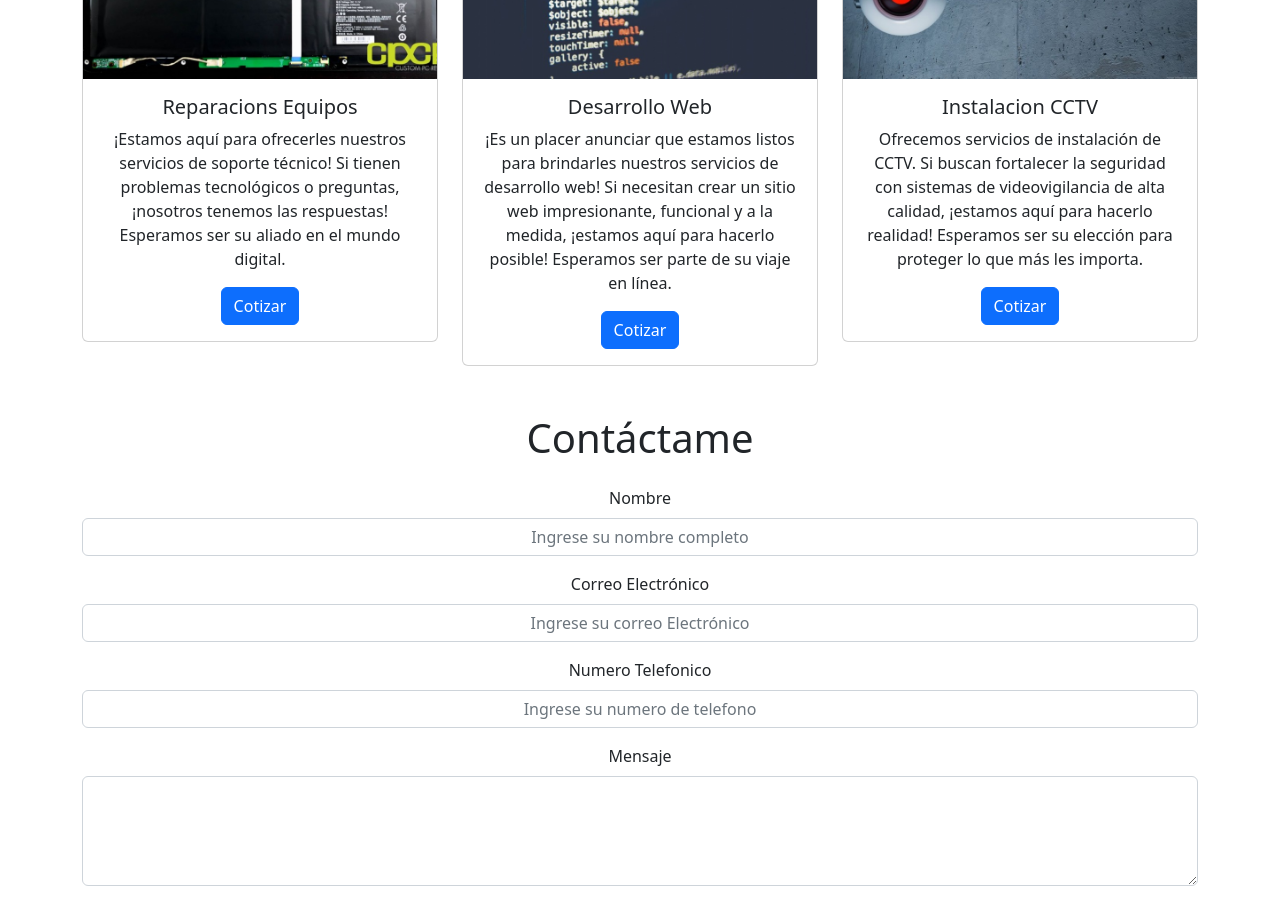
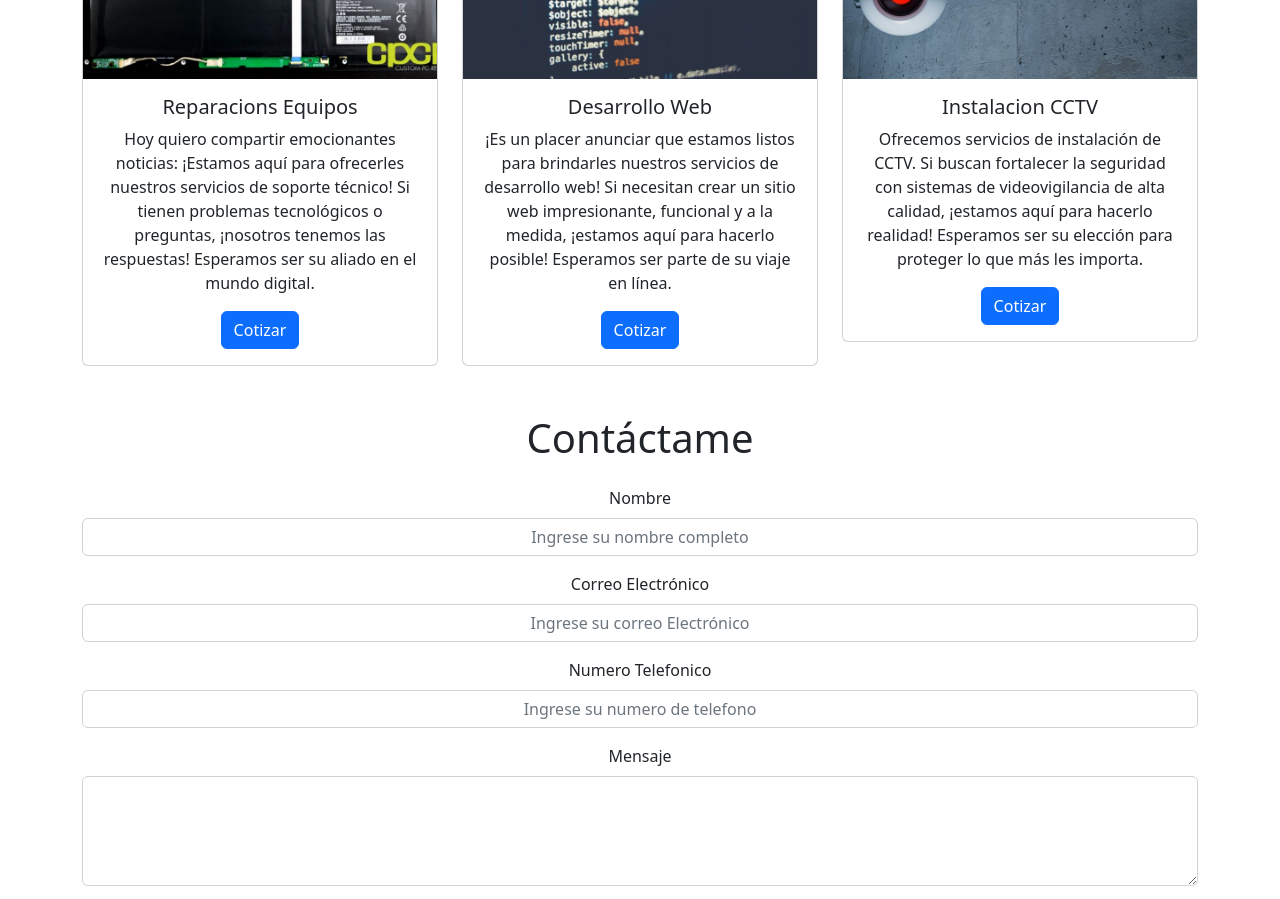
Before and after one commit to Mack8/MackDesigner, a plain HTML site: page index.html in a window 1280 px wide. Shown: the part 1320-2219 px from the top of the page. Drawn offline with nearby package versions, Linux system fonts and the light colour scheme; files whose address does not match are found by name.

Commit message:
Update index.html

```diff
--- a/index.html
+++ b/index.html
@@ -118,6 +118,7 @@
                             <div class="card-body">
                                 <h5 class="card-title">Reparacions Equipos</h5>
                                 <p class="card-text">
+                                    Hoy quiero compartir emocionantes noticias:
                                     ¡Estamos aquí para ofrecerles nuestros servicios de soporte técnico!
                                     Si tienen problemas tecnológicos o preguntas,
                                     ¡nosotros tenemos las respuestas!
```
